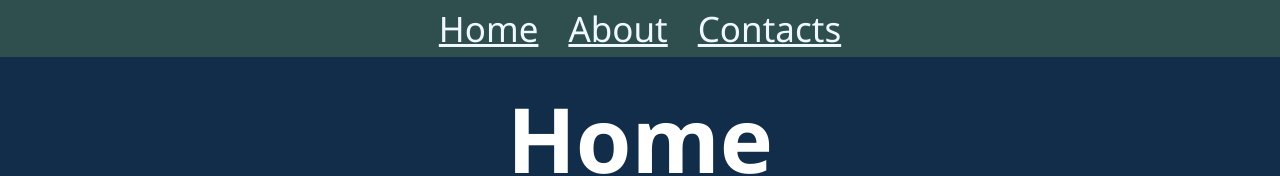
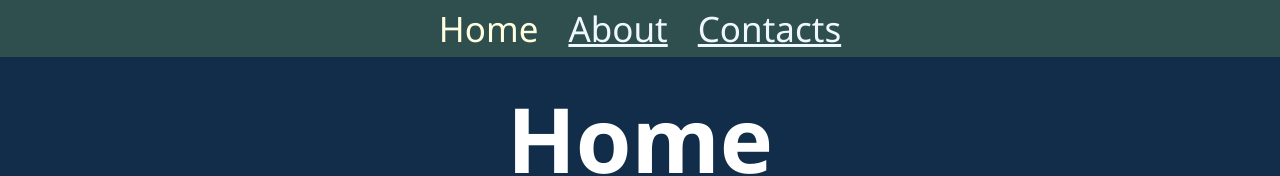
Before and after one commit to 95Kiryl/ToDoList_React, a React (Create React App) app in the folder 26-react-router/: page / in a window 1280 px wide. Shown: the top 176 px of the page. Built offline with nearby package versions, Linux system fonts and the light colour scheme.

Commit message:
Style Link

```diff
--- a/26-react-router/src/App.css
+++ b/26-react-router/src/App.css
@@ -1,5 +1,15 @@
 .App {
   text-align: center;
+}
+
+/* .active {
+  color: lightyellow;
+  text-decoration: none;
+} */
+
+.activeLink {
+  color: lightyellow;
+  text-decoration: none;
 }
 
 a {
--- a/26-react-router/src/components/Menu.jsx
+++ b/26-react-router/src/components/Menu.jsx
@@ -1,11 +1,29 @@
-import { Link } from 'react-router-dom';
+import { NavLink } from 'react-router-dom';
 
 const Menu = () => {
   return (
     <nav>
-      <Link to="/">Home</Link>
-      <Link to="/about">About</Link>
-      <Link to="/contacts">Contacts</Link>
+      <NavLink
+        style={({ isActive }) =>
+          isActive ? { color: 'lightyellow', textDecoration: 'none' } : {}
+        }
+        to="."
+        end
+      >
+        Home
+      </NavLink>
+      <NavLink
+        className={({ isActive }) => (isActive ? 'activeLink' : 'link')}
+        to="about"
+      >
+        About
+      </NavLink>
+      <NavLink
+        className={({ isActive }) => (isActive ? 'activeLink' : 'link')}
+        to="contacts"
+      >
+        Contacts
+      </NavLink>
     </nav>
   );
 };
```
